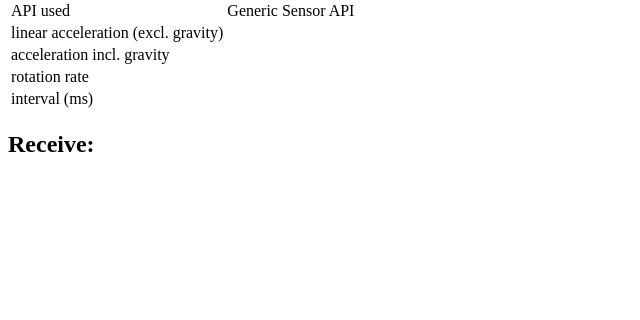
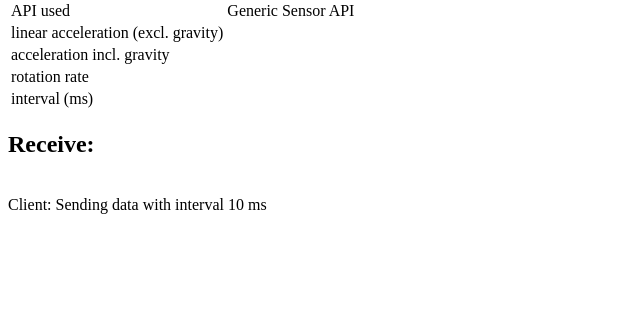
Before and after one commit to vtalpaert/phone-imu, a Flask app: template templates/index.html in a window 1280 px wide. Shown: the part 187-507 px from the top of the page, without its empty margins (0-640 px from the left). Run offline with Flask 2, Linux system fonts and the light colour scheme; the template is opened without the code that fills it: most values are stand-ins (such as "Sample title", 1, 10 or a date in 2020); some libraries are stand-ins or nearby versions.

Commit message:
you can now set the client's send interval from imu.py, provided there is a client connected

```diff
--- a/server.py
+++ b/server.py
@@ -26,7 +26,7 @@ def index():
 
 
 @socketio.on('incoming_data')
-def test_message(message):
+def incoming_data(message):
     imu.add_data(message['data'])
     #emit('server_response', {'text': 'Got {}'.format(message['data'])})
 
@@ -41,14 +41,21 @@ def action_request():
 
 
 @socketio.on('connect')
-def test_connect():
+def connect():
     print('Client connected')
     #imu.start()
     emit('server_response', {'text': 'Client is connected'})
+    @copy_current_request_context
+    def set_interval(interval):
+        # this method has an identified client to emit set_interval towards thanks to copy_current_request_context
+        print('set interval to', interval)
+        emit('set_interval', {'interval': interval})
+    imu.set_interval = set_interval
+    imu.set_interval(imu.client_send_interval)
 
 
 @socketio.on('disconnect')
-def test_disconnect():
+def disconnect():
     print('Client disconnected')
 
 
--- a/templates/index.html
+++ b/templates/index.html
@@ -11,16 +11,20 @@
             //     http[s]://<domain>:<port>[/<namespace>]
             var socket = io();
 
+            function logMessage(text) {
+                $('#log').append('<br>' + $('<div/>').text(text).html());
+            };
+
             // Event handler for server sent data.
             socket.on('server_response', function(msg, cb) {
-                $('#log').append('<br>' + $('<div/>').text('Server: ' + msg.text).html());
+                logMessage('Server: ' + msg.text);
                 if (cb)
                     cb();
             });
 
             $('form#action').submit(function(event) {
                 socket.emit('action_request');
-                $('#log').append('<br>' + $('<div/>').text('Client: Asked server to start/stop recording').html());
+                logMessage('Client: Asked server to start/stop recording');
                 return false;
             });
 
@@ -37,6 +41,7 @@
                 socket.emit('incoming_data', {data: [Date.now(), ax, ay, az, gx, gy, gz]});
             };
             function startSending(sendInterval) {
+                logMessage('Client: Sending data with interval ' + sendInterval + ' ms');
                 sendDataLoop = setInterval(sendData, sendInterval);
             };
             function stopSending() {
--- a/test_server.py
+++ b/test_server.py
@@ -41,8 +41,9 @@ class TestServerCommunication(unittest.TestCase):
         self.assertTrue(self.client.is_connected())
         received = self.client.get_received()
         # [{'name': 'server_response', 'args': [{'text': 'Client is connected'}], 'namespace': '/'}]
-        self.assertEqual(len(received), 1)
+        self.assertEqual(len(received), 2)
         self.assertEqual(received[0]['args'][0]['text'], 'Client is connected')
+        self.assertEqual(received[1]['args'][0]['interval'], server.imu.client_send_interval)
         self.client.disconnect()
         self.assertFalse(self.client.is_connected())
 
```
Also changed, not shown: imu.py (+14 -4 lines).
